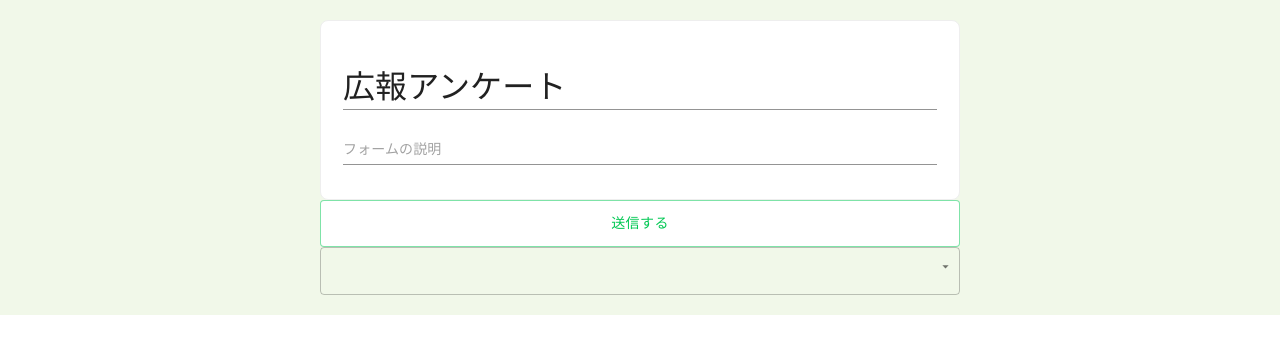
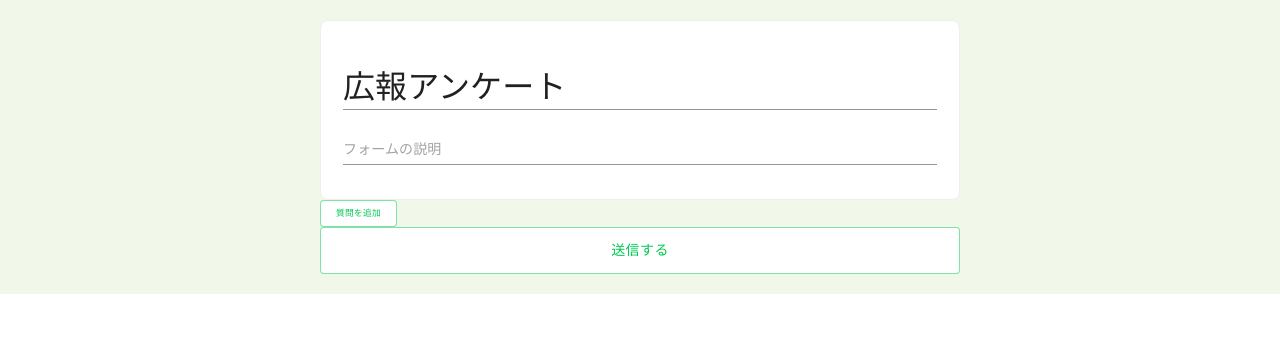
Before and after one commit to sk62793/hearing_sheet, a React (Create React App) app in the folder hearing-sheet/: page /create_form in a window 1280 px wide. Shown: the top 354 px of the page. Built offline with nearby package versions, Linux system fonts and the light colour scheme.

Commit message:
stateの持ち方を修正

```diff
--- a/hearing-sheet/src/components/CreateForm/CreateForm.js
+++ b/hearing-sheet/src/components/CreateForm/CreateForm.js
@@ -195,11 +195,11 @@ const renderChoices = withStyles(theme => ({
                     Add Choice
                 </Button>
             </li>
-            {fields.map((choice, index) => (
+            {fields.map((name, index) => (
                 <li key={index} className={classes.choices}>
                     <div style={{lineHeight: '4rem', margin: '1.2rem 1rem 0 0'}}>○</div>
                     <Field
-                        name={choice}
+                        name={name}
                         type="text"
                         component={renderInput}
                         label={`Choice #${index + 1}`}
@@ -235,34 +235,20 @@ const renderRadioQuery = withStyles(theme => ({
     },
 }))(
     ({
-        fields,
         classes,
         rootClass = '',
+        id,
     }) => (
         <FormControl classs={{root: rootClass}}>
-        {fields.map((name, q_id) => (
-            <div key={q_id} className={classes.content}>
+            <div className={classes.content}>
                 <Field
                     component={renderInput}
-                    name={`${name}.question`}
+                    name={`createForm.${id}.question`}
                     label='質問'
                 />
-                <FieldArray name={`${name}.choice`} component={renderChoices} />
-                <Button onClick={() => fields.remove(q_id)}>削除</Button>
-            </div>
-        ))}
-        <div>
-            <Button
-                variant="outlined"
-                color="primary"
-                style={{backgroundColor: '#fff'}}
-                onClick={() => fields.push({})}
-            >
-                選択肢式の質問を追加
-            </Button>
+                <FieldArray name={`createForm.${id}.choices`} component={renderChoices} />
             </div>
     </FormControl>
-
     )
 )
 
@@ -278,41 +264,27 @@ const renderTextQuery = withStyles(theme => ({
     },
 }))(
     ({
-        fields,
         classes,
         rootClass = '',
+        id,
     }) => (
         <FormControl classes={{root: rootClass}}>
-            {fields.map((name, id) => (
-                <div key={id} className={classes.content}>
+            <div className={classes.content}>
                 <Field
                     component={renderInput}
-                        name={`${name}.question`}
-                        label={`質問 #${id}`}
+                    name={`createForm.${id}.question`}
                 />
                 <Field
                     component={renderInputDisabled}
-                        name={`${name}.answer`}
+                    name={`createForm.${id}.answer`}
                     label={`回答(記述式)`}
                 />
-                    <Button onClick={() => fields.remove(id)}>削除</Button>
-                </div>
-            ))}
-            <div>
-                <Button
-                    variant="outlined"
-                    color="primary"
-                    style={{backgroundColor: '#fff'}}
-                    onClick={() => fields.push({})}
-                >
-                    記述式の質問を追加
-                </Button>
             </div>
         </FormControl>
     )
 )
 
-const renderSelect = ({
+const renderTypeSelect = ({
     input: { value, onChange },
     label,
     children,
@@ -338,26 +310,55 @@ const renderSelect = ({
     </TextField>
 )
 
-{/*質問のコンポーネントとしてあとから使いたい
-let renderQuery = props => {
-    const {
+const renderQuery = withStyles(theme => ({
+    content: {
+        padding: '2.4rem',
+        border: '.1rem solid #eee',
+        borderRadius: '.8rem',
+        backgroundColor: '#fff',
+        margin: '1rem auto',
+        fontSize: '1.6rem',
+        width: 'calc(100% - 4.8rem)',
+    },
+}))(
+    ({
+        fields,
+        classes,
+        rootClass = '',
         createFormValue,
-    } = props;
-    console.log(createFormValue)
+    }) => (
+        <FormControl classes={{root: rootClass}}>
+            {fields.map((name, id) => {
                 return (
-        <FormControl>
-            <Field name='createForm' id='createForm' component={renderSelect}>
+                    <div key={id} className={classes.content}>
+                        <Field name={`createForm.${id}.type`} component={renderTypeSelect}>
                             <MenuItem value=''>未選択</MenuItem>
-                <MenuItem value='renderTextQuery'>テキスト</MenuItem>
-                <MenuItem value='renderRadioQuery'>ラジオ</MenuItem>
+                            <MenuItem value='text_query'>テキスト</MenuItem>
+                            <MenuItem value='radio_query'>ラジオ</MenuItem>
                         </Field>
-            {createFormValue === 'renderTextQuery' && (
-                <div><p>わっしょい</p></div>
+                        {createFormValue[id].type === 'text_query' && (
+                            <Field name={`createForm.${id}.question`} id={id} component={renderTextQuery} />
                         )}
+                        {createFormValue[id].type === 'radio_query' && (
+                            <Field name={`createForm.${id}.question`} id={id} component={renderRadioQuery} />
+                        )}
+                        <Button onClick={() => fields.remove(id)}>削除</Button>
+                    </div>
+                )
+            })}
+            <div>
+                <Button
+                    variant="outlined"
+                    color="primary"
+                    style={{backgroundColor: '#fff'}}
+                    onClick={() => fields.push({})}
+                >
+                    質問を追加
+                </Button>
+            </div>
         </FormControl>
     )
-}
-*/}
+)
 
 class CreateFormValuesForm extends Component {
     constructor(props) {
@@ -372,7 +373,6 @@ class CreateFormValuesForm extends Component {
 
     render() {
         const { classes, fields, handleSubmit, createFormValue } = this.props;
-        console.log(createFormValue)
         return (
             <div className={classes.container}>
                 <div className={classes.form}>
@@ -381,6 +381,7 @@ class CreateFormValuesForm extends Component {
                             <Field label="タイトル" name="title" type="text" component={renderTitleField} required />
                             <Field label="フォームの説明" name="description" type="text" component={renderInput} required />
                         </div>
+                        <FieldArray name='createForm' createFormValue={createFormValue} component={renderQuery} />
                         <Button
                             variant="outlined"
                             color="primary"
@@ -389,19 +390,6 @@ class CreateFormValuesForm extends Component {
                         >
                             送信する
                         </Button>
-                        <FormControl>
-                            <Field name='createForm' id='createForm' component={renderSelect}>
-                                <MenuItem value=''>未選択</MenuItem>
-                                <MenuItem value='text_query'>テキスト</MenuItem>
-                                <MenuItem value='radio_query'>ラジオ</MenuItem>
-                            </Field>
-                            {createFormValue === 'text_query' && (
-                                <FieldArray name='text_query' component={renderTextQuery} />
-                            )}
-                            {createFormValue === 'radio_query' && (
-                                <FieldArray name='radio_query' component={renderRadioQuery} />
-                            )}
-                        </FormControl>
                     </form>
                 </div>
             </div>
```
Lines whose indentation alone changed are shown as unchanged.
